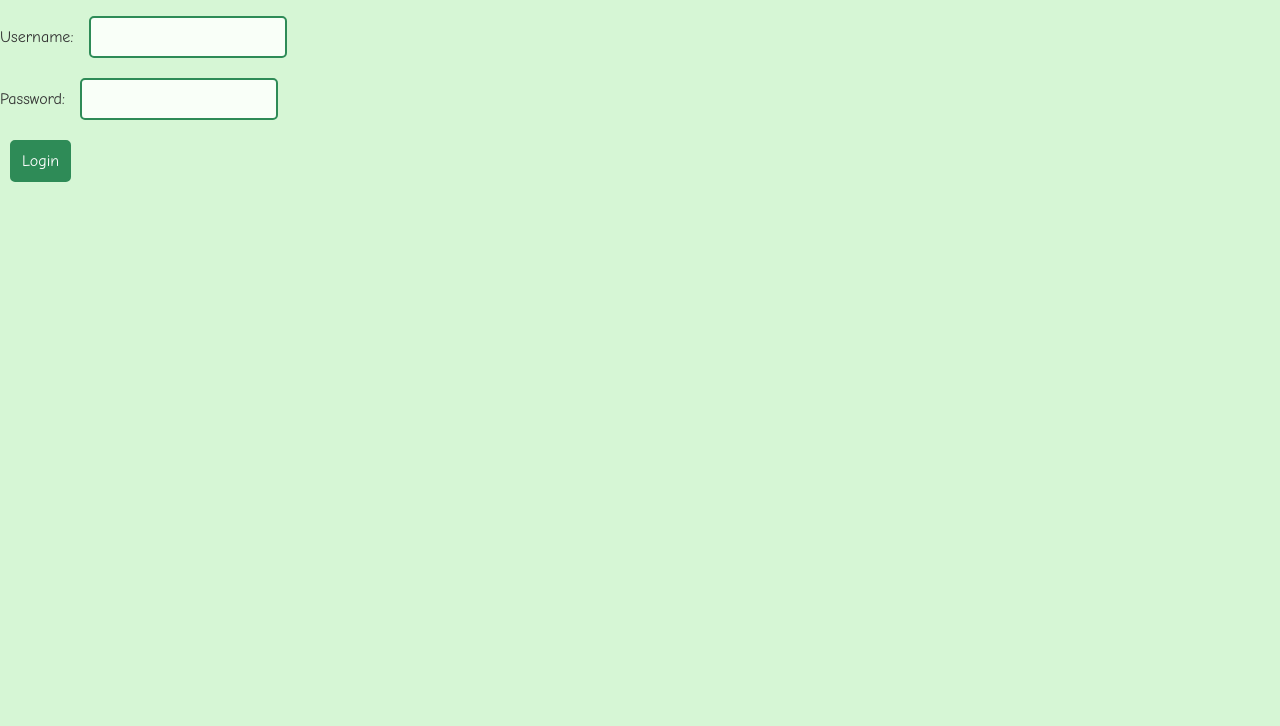
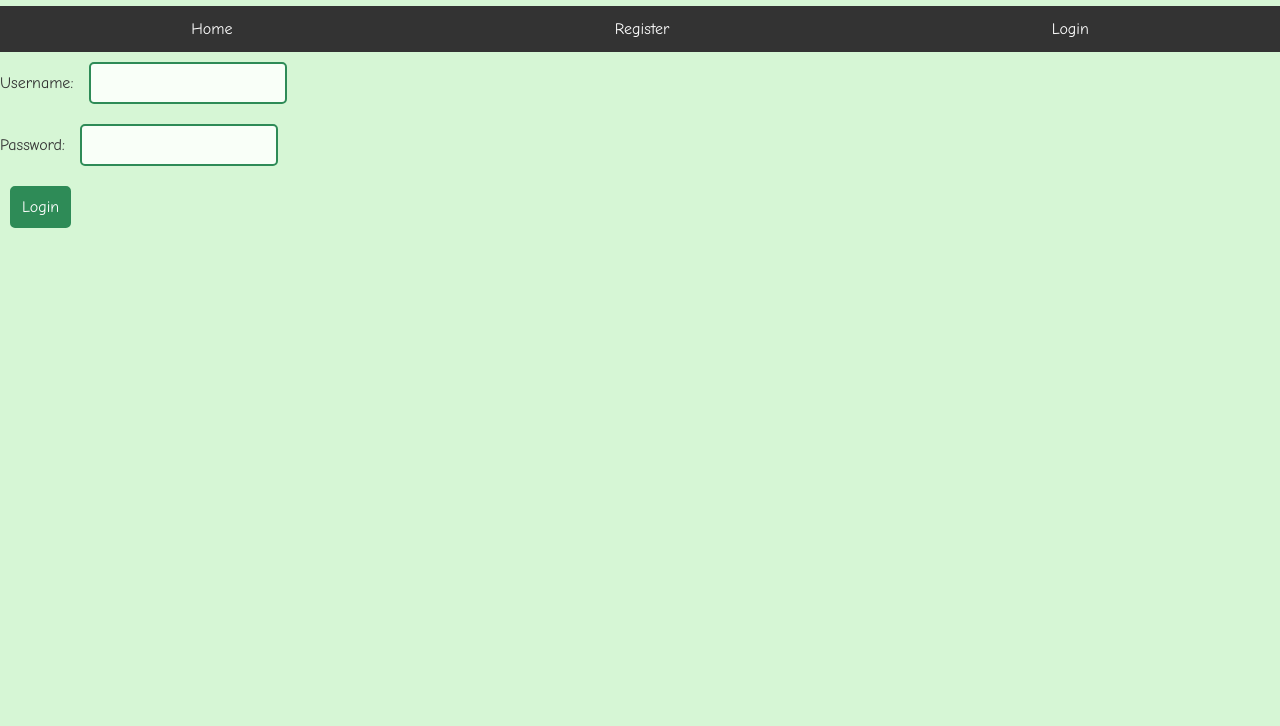
Before and after one commit to ZhixuanL/CS5610_final_project, a website: page public/login.html in a window 1280 px wide. Shown: the part 74-800 px from the top of the page. Drawn offline with Linux system fonts and the light colour scheme.

Commit message:
add homepage and navbar

```diff
--- a/index.js
+++ b/index.js
@@ -28,8 +28,9 @@ app.use('/register', registerRouter);
 // use loginRouter for the /login route
 app.use('/login', loginRouter);
 
+// home page
 app.get('/', (req,res) => {
-    res.send('Hello,brave new world!');
+    res.sendFile(path.join(__dirname, 'public', 'index.html'));
 });
 
 // import path to remove .html suffix in URL
--- a/public/login.html
+++ b/public/login.html
@@ -8,6 +8,11 @@
 </head>
 <body>
     <h1>Login</h1>
+    <nav class="navbar">
+        <a href="/">Home</a>
+        <a href="/register">Register</a>
+        <a href="/login">Login</a>
+    </nav>
     <form id="loginForm">
         <label for="username">Username:</label>
         <input type="text" id="username" name="username" required>
--- a/public/style.css
+++ b/public/style.css
@@ -31,3 +31,26 @@ button {
 button:hover {
     background-color: #3CB371;
 }
+
+
+.navbar {
+    background-color: #333;
+    overflow: hidden;
+    display: flex;
+    justify-content: space-around;
+    padding: 0;
+    margin: 0;
+}
+
+
+.navbar a {
+    color: white;
+    text-decoration: none;
+    text-align: center;
+    padding: 14px 20px;
+    display: block;
+}
+
+.navbar a:hover {
+    background-color: #575757;
+}
```
Also changed, not shown: public/index.html (added, +18 -0 lines), public/register.html (+5 -0 lines).
